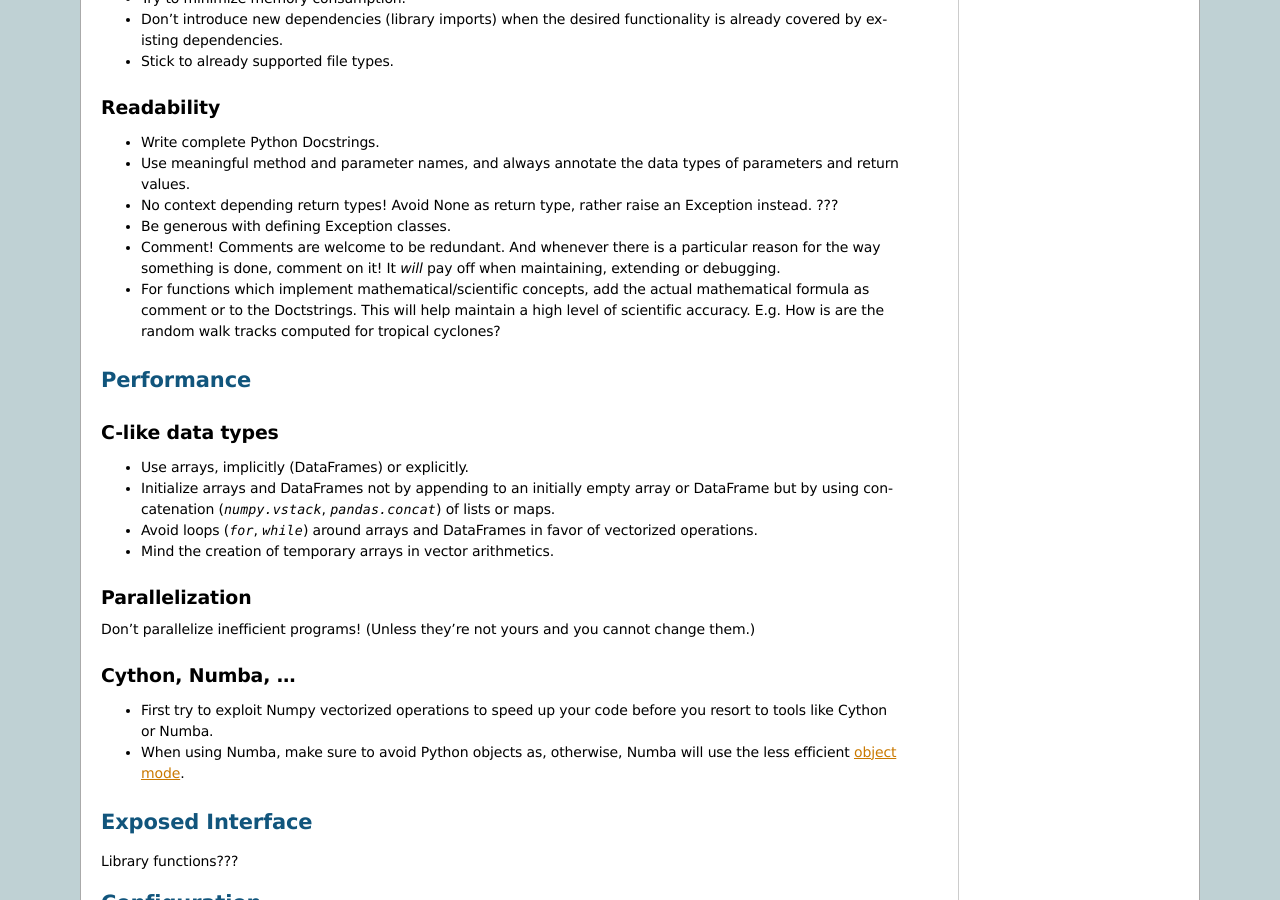
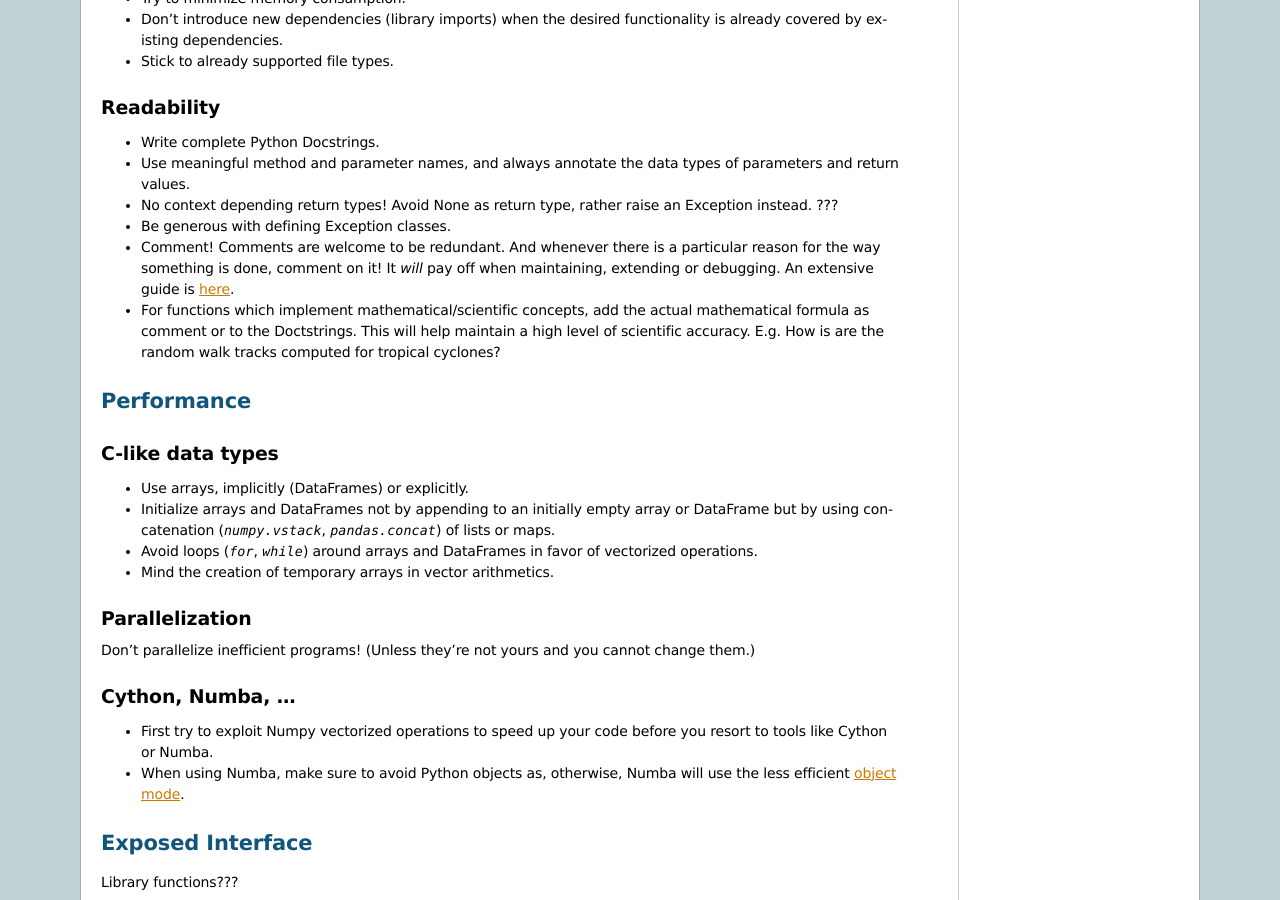
Before and after one commit to olivermarchand/climada_python, a Sphinx documentation site: the page built from doc/guide/coding_conventions.rst, in a window 1280 px wide and 900 px high, scrolled down 906 px. Built offline with Sphinx 7.4.7, drawn with Linux system fonts in a browser that asks for light colours; pages that are not in the unit, such as notebooks, are missing from menus.

Commit message:
Add link to coding_convention.rst comments
Add a link to a website about writing comments

```diff
--- a/doc/guide/coding_conventions.rst
+++ b/doc/guide/coding_conventions.rst
@@ -51,7 +51,7 @@ Readability
 - Be generous with defining Exception classes.
 - Comment! Comments are welcome to be redundant.
   And whenever there is a particular reason for the way something is done, comment on it!
-  It *will* pay off when maintaining, extending or debugging.
+  It *will* pay off when maintaining, extending or debugging. An extensive guide is `here <https://realpython.com/python-comments-guide/#when-writing-code-for-others>`_.
 - For functions which implement mathematical/scientific concepts, add the actual mathematical formula as comment or
   to the Doctstrings. This will help maintain a high level of scientific accuracy. E.g. How is are the random walk
   tracks computed for tropical cyclones?
```
